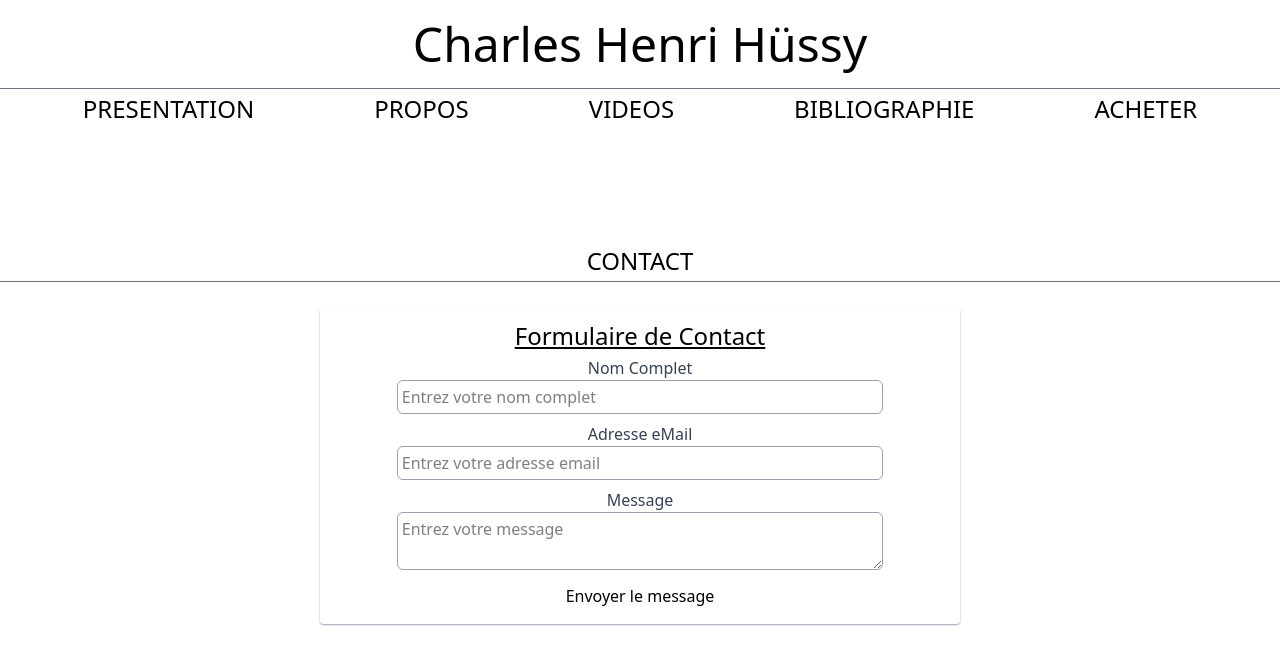
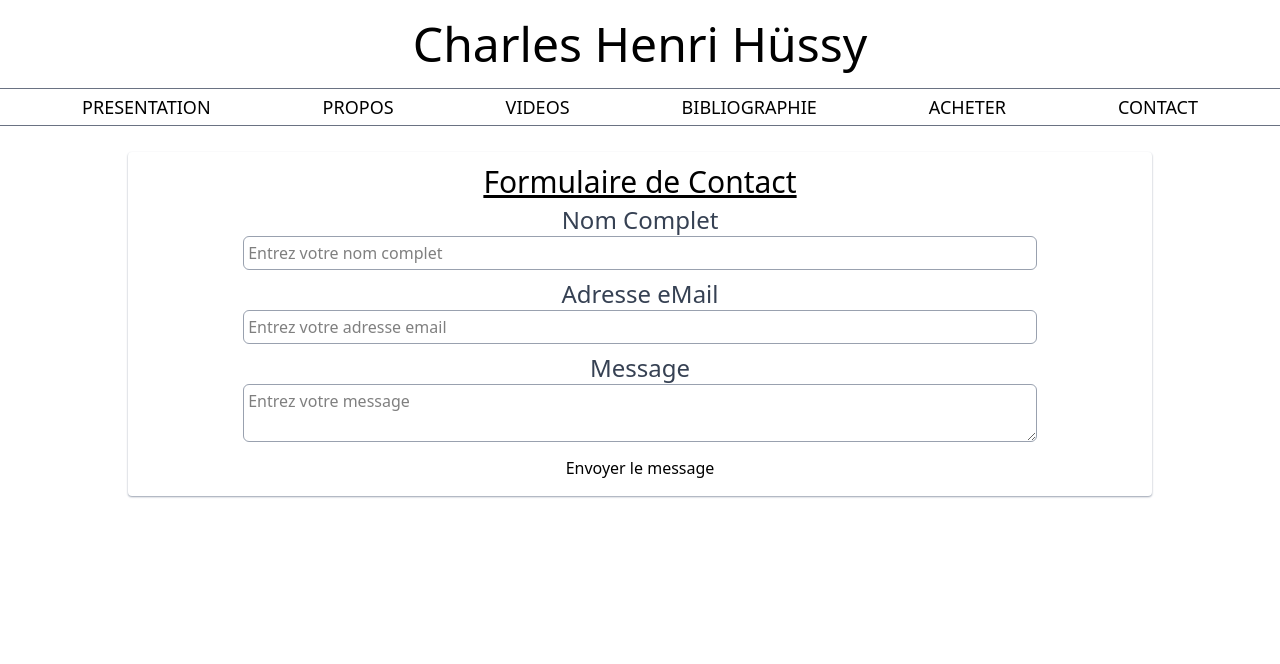
Before and after one commit to MountainEnjoyer/CharlesHussy, a React (Vite) app: page /contact in a window 1280 px wide. Shown: the top 664 px of the page. Built offline with nearby package versions, Linux system fonts and the light colour scheme.

Commit message:
form en cours

```diff
--- a/src/NavBar.tsx
+++ b/src/NavBar.tsx
@@ -3,11 +3,11 @@ import './index.css'
 function NavBar () {
     return (
     <>
-      <div className=" min-w-[100%] max-h-[10%]  top-0 p-0 m-auto text-black z-1">
-        <div className="w-min-fill text-lg sm:text-xl md:text-2xl lg:text-4xl xl:text-5xl color-black pb-5 pt-5 bg-white z-1">
+      <div className=" min-w-[100%] top-0 p-0 m-auto text-black z-1">
+        <div className="w-min-fill text-md sm:text-xl md:text-2xl lg:text-4xl xl:text-5xl 2xl:text-7xl color-black pb-5 pt-5 bg-white z-1">
           Charles Henri Hüssy
         </div>
-        <div className="flex gap-2 sm:gap-5 md:gap-15 lg:gap-25 xl:gap-30 py-1 flex-wrap place-content-center  border-b-[1px] border-t-[1px] h-max-[20%] min-w-[90%]  border-gray-500  text-[10px] sm:text-sm md:text-md lg:text-lg xl:text-2xl  bg-white z-1 ">
+        <div className="flex gap-2 sm:gap-4 md:gap-13 lg:gap-20 xl:gap-28 2xl:gap-40 py-1 flex-wrap place-content-center  border-b-[1px] border-t-[1px] h-max-[20%] min-w-[90%]  border-gray-500  text-[8px] sm:text-base md:text-sm lg:text-md xl:text-lg 2xl:text-3xl  bg-white z-1 ">
           <a href='/' className="hover:text-green-600 ">PRESENTATION</a>
           <a href='/apropos' className="hover:text-green-600 ">PROPOS</a>
           <a href='/Videos' className="hover:text-green-600 ">VIDEOS</a>
--- a/src/components/Contact.tsx
+++ b/src/components/Contact.tsx
@@ -3,19 +3,19 @@ import '../index.css'
 function Contact() {
     return (
         <>
-            <form action="" className='w-[50%] shadow-xs shadow-gray-400 rounded-sm p-3 m-auto mt-[2%]'>
-                <h2 className='text-2xl underline'>Formulaire de Contact</h2>
+            <form action="" className='w-[90%] sm:w-[80%] md:w-[80%] lg:w-[80%] xl:w-[80%] shadow-xs shadow-gray-400 rounded-sm p-3 m-auto mt-[2%]'>
+                <h2 className='text-[20px] sm:text-md md:text-2xl lg:text-2xl xl:text-3xl 2xl:text-5xl m-auto underline'>Formulaire de Contact</h2>
                 <div className="input-box p-1">
-                    <label className='text-gray-700'>Nom Complet</label><br/>
-                    <input type='text' className=' w-[80%] border-1 border-gray-400 rounded-md p-1' placeholder='Entrez votre nom complet' required></input>
+                    <label className='text-gray-700 text-[12px] sm:text-md md:text-lg lg:text-xl xl:text-2xl 2xl:text-3xl m-auto'>Nom Complet</label><br/>
+                    <input type='text' className='w-[99%] sm:w-[80%] md:w-[80%] lg:w-[80%] xl:w-[80%] border-1 border-gray-400 rounded-md p-1' placeholder='Entrez votre nom complet' required></input>
                 </div>
                 <div className="input-box p-1">
-                    <label className='text-gray-700 pt-3'>Adresse eMail</label><br/>
-                    <input type='text' className='w-[80%] border-1 border-gray-400 rounded-md p-1' placeholder='Entrez votre adresse email' required></input>
+                    <label className='text-gray-700 pt-3 text-[12px] sm:text-md md:text-lg lg:text-xl xl:text-2xl 2xl:text-3xl m-auto'>Adresse eMail</label><br/>
+                    <input type='text' className='w-[99%] sm:w-[80%] md:w-[80%] lg:w-[80%] xl:w-[80%] border-1 border-gray-400 rounded-md p-1' placeholder='Entrez votre adresse email' required></input>
                 </div>
                 <div className="input-box p-1">
-                    <label className='text-gray-700 '>Message</label><br/>
-                    <textarea type='text' className='w-[80%] border-1 border-gray-400 rounded-md p-1' height="200px" placeholder='Entrez votre message' required></textarea>
+                    <label className='text-gray-700 text-[12px] sm:text-md md:text-lg lg:text-xl xl:text-2xl 2xl:text-3xl m-auto '>Message</label><br/>
+                    <textarea type='text' className='w-[99%] sm:w-[80%] md:w-[80%] lg:w-[80%] xl:w-[80%] border-1 border-gray-400 rounded-md p-1' height="200px" placeholder='Entrez votre message' required></textarea>
                 </div>
                 <button type='submit' className='px-1 m-1 rounded-md shadow-none hover:shadow-2xs transition-shadow shadow-emerald-400'>Envoyer le message</button>
             </form>
```
